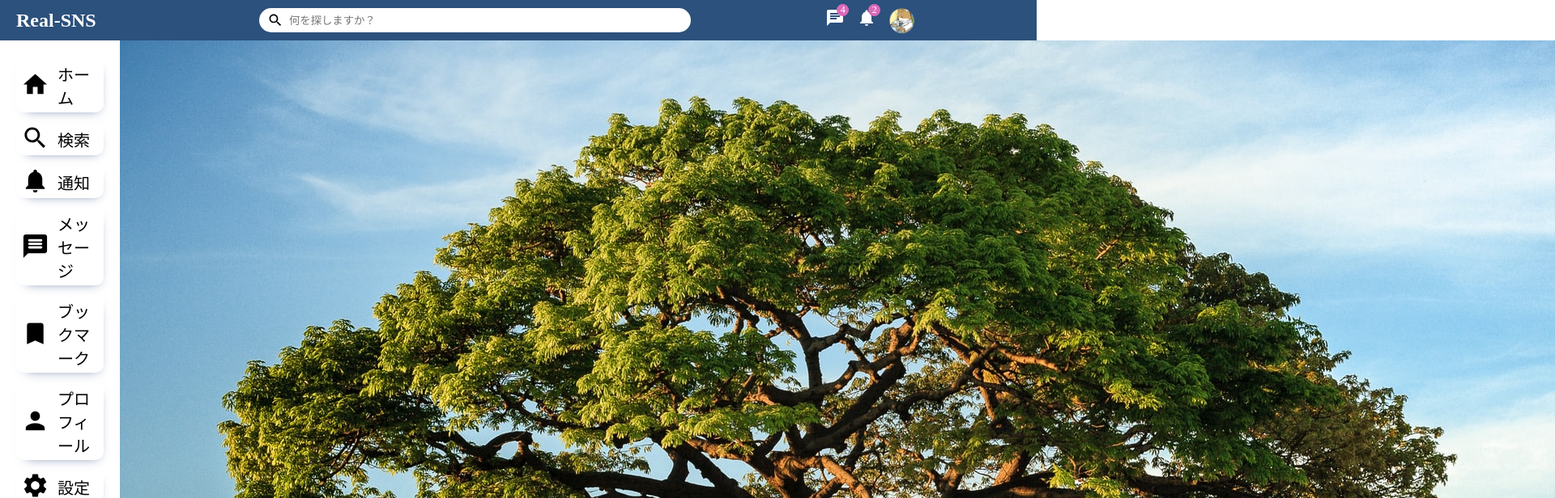
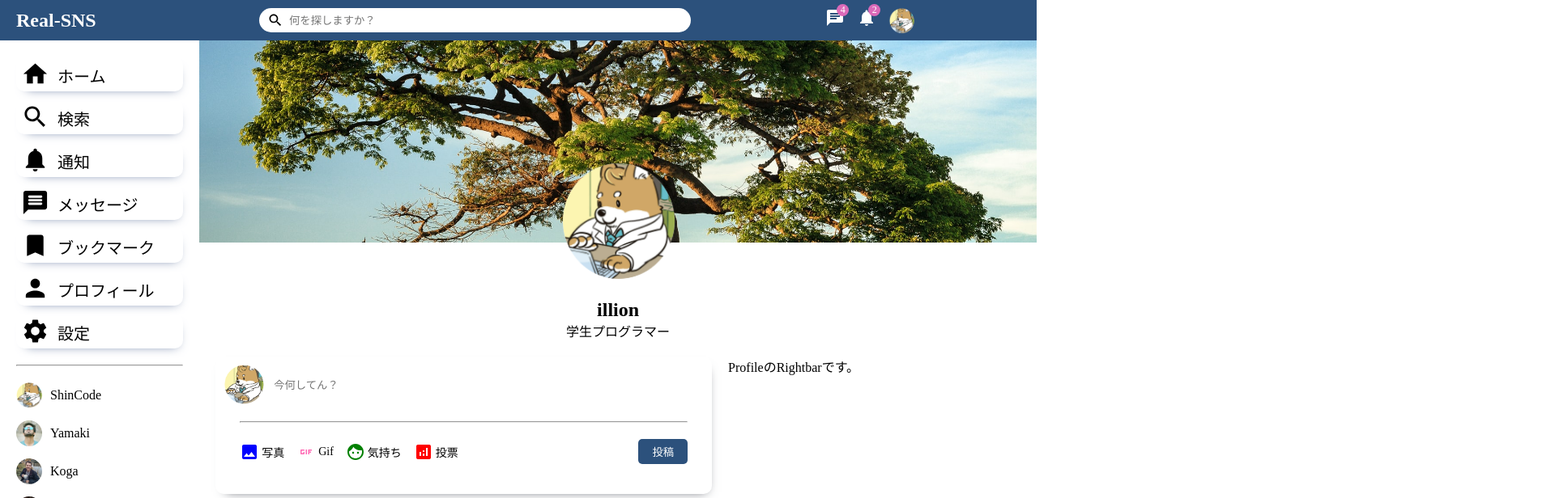
Before and after one commit to illionillion/mern-sns-reactjs, a React (Create React App) app: page / in a window 1280 px wide. Shown: the top 616 px of the page at 81% size, 1920 px wide, since content can reach past the window. Built offline with nearby package versions, Linux system fonts and the light colour scheme.

Commit message:
Rightbarの切り分け

```diff
--- a/src/components/rightbar/Rightbar.jsx
+++ b/src/components/rightbar/Rightbar.jsx
@@ -3,10 +3,19 @@ import './Rightbar.css'
 import Online from '../online/Online'
 import { Users } from '../../dummyData'
 
-export default function Rightbar() {
-  return (
-    <aside className='rightbar'>
-      <div className="rightbarWrapper">
+/**
+ * ライトバー
+ * @param {boolean} param0 切り分け用フラグ
+ * @returns {JSX.Element}
+ */
+export default function Rightbar({profile}) {
+
+  /**
+   * ホームのライトバー
+   * @returns {JSX.Element}
+   */
+  const HomeRightbar = () => (
+        <>
           <div className="eventContainer">
             <img src="./assets/star.png" alt="イベント星マーク" className='starImg' />
             <span className="eventText">
@@ -27,6 +36,23 @@ export default function Rightbar() {
           <p className="promotionName">カーショップ</p>
           <img src="./assets/promotion/promotion3.jpeg" alt="広告画像" className='rightbarPromotionImg' />
           <p className="promotionName">〇〇株式会社</p>
+        </>
+  )
+
+  /**
+   * プロフィールのライトバー
+   * @returns {JSX.Element}
+   */
+  const ProfileRightbar = () => (
+    <>
+      ProfileのRightbarです。
+    </>
+  )
+
+  return (
+    <aside className="rightbar">
+      <div className="rightbarWrapper">
+        {profile ? <ProfileRightbar/> : <HomeRightbar/>}
       </div>
     </aside>
   )
--- a/src/pages/profile/Profile.css
+++ b/src/pages/profile/Profile.css
@@ -5,3 +5,41 @@
 .profileRight {
     flex: 10.5;
 }
+
+.profileCover {
+    height: 320px;
+    position: relative;
+}
+
+.profileCoverImg {
+    width: 100%;
+    height: 250px;
+    object-fit: cover;
+}
+
+.profileUserImg {
+    position: absolute;
+    left: 0%;
+    top: 150px;
+    right: 0%;
+    width: 150px;
+    height: 150px;
+    border-radius: 50%;
+    margin: auto;
+    /* border: 3px solid #fff; */
+}
+
+.profileInfo {
+    display: flex;
+    flex-direction: column;
+    align-items: center;
+    justify-content: center;
+}
+
+.profileInfoName {
+    font-size: 24px;
+}
+
+.profileRightBottom {
+    display: flex;
+}
--- a/src/pages/profile/Profile.jsx
+++ b/src/pages/profile/Profile.jsx
@@ -22,9 +22,10 @@ export default function Profile() {
                 <span className="profileInfoDesc">学生プログラマー</span>
               </div>
             </div>
-            <div className="profileRightBottom"></div>
-            <Timeline />
-            <Rightbar />
+            <div className="profileRightBottom">
+              <Timeline />
+              <Rightbar profile={true}/>
+            </div>
           </div>
       </div>
     </>
```
Lines whose indentation alone changed are shown as unchanged.
